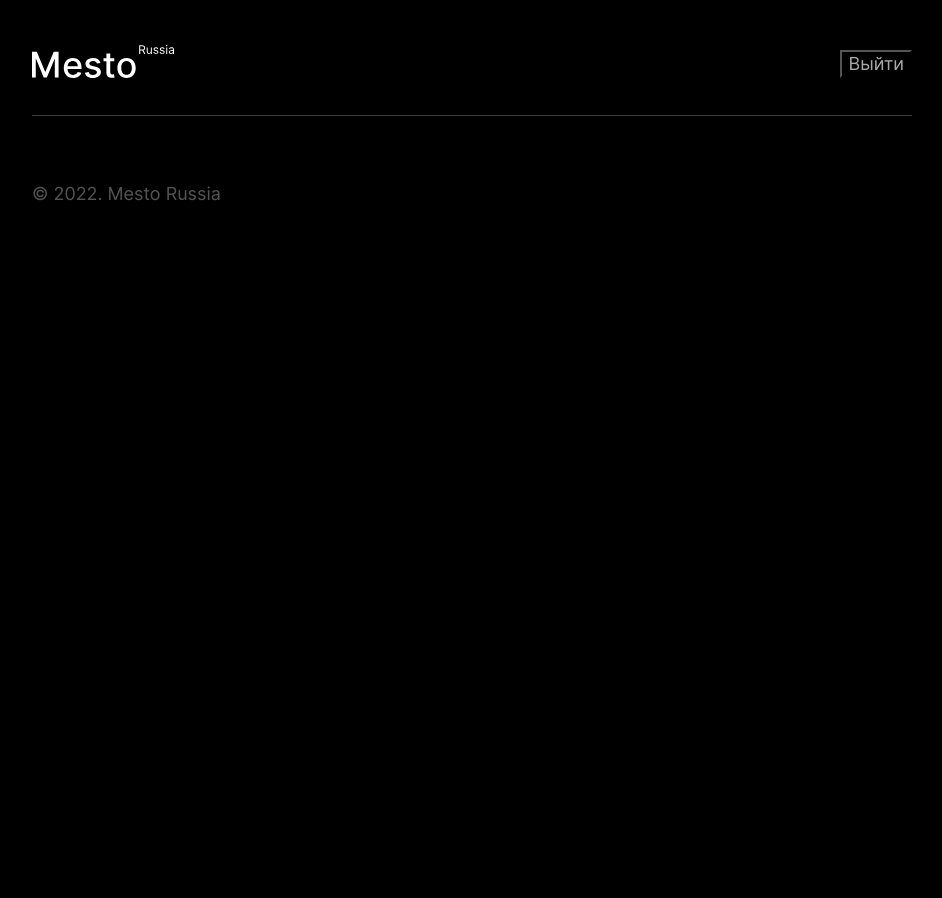
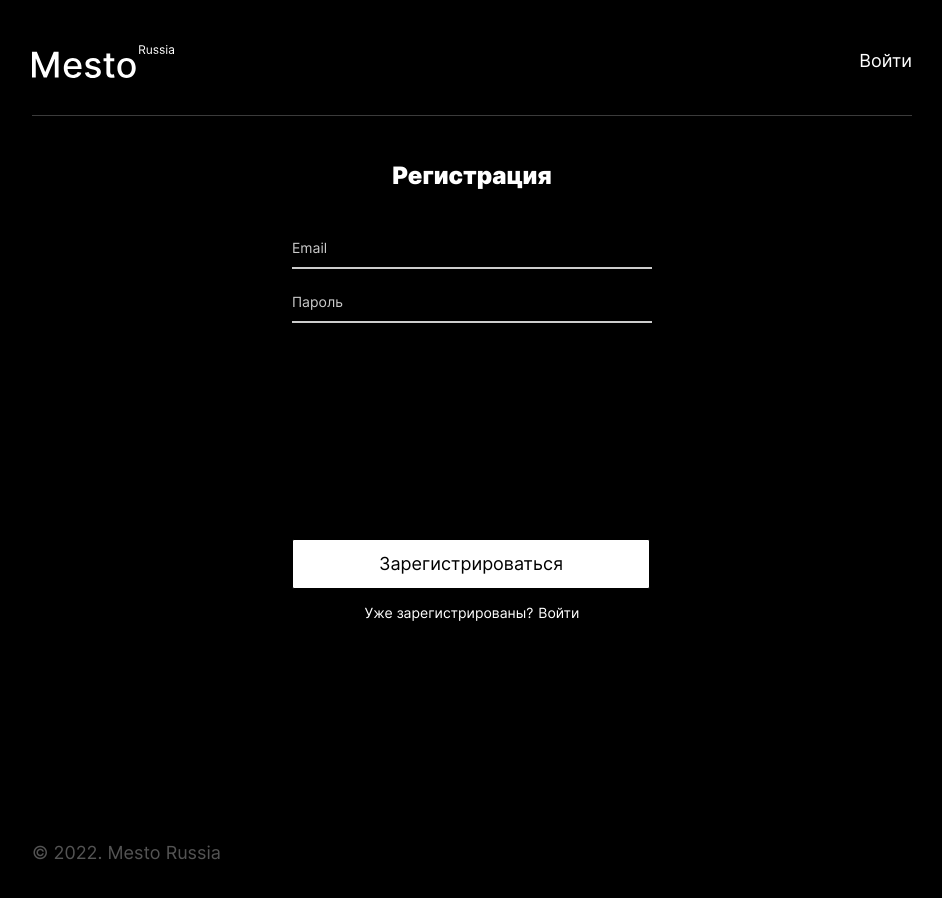
Before and after one commit to IrinaBIG/react-mesto-api-full, a React (Create React App) app in the folder frontend/: page /signup in a window 1280 px wide. Shown: the top 898 px of the page, without its empty margins (168-1110 px from the left). Before the commit the page ends 800 px from the top, so only its background shows below. Built offline with nearby package versions, Linux system fonts and the light colour scheme; no server answers.

Commit message:
fix перед деплоем

```diff
--- a/frontend/package.json
+++ b/frontend/package.json
@@ -13,7 +13,7 @@
     "web-vitals": "^2.1.4"
   },
   "scripts": {
-    "start": "cross-env PORT=7777 react-scripts start",
+    "start": "cross-env PORT=7777 NODE_ENV='development' react-scripts start",
     "build": "react-scripts build",
     "test": "react-scripts test",
     "eject": "react-scripts eject"
--- a/frontend/src/components/App.js
+++ b/frontend/src/components/App.js
@@ -166,17 +166,15 @@ function App() {
     setSelectedCard({ isOpen: false, card: {} })
     setIsTooltipPopupOpen(false)
   }
+  console.log(process.env.NODE_ENV);
 
   function handleRegister(password, email) {
-    if (password, email) {
+
     auth.register(password, email)
       .then((res) => {
-          // console.log(res);
-          if (res) {
-            // console.log(res); //res.data
+        console.log(res.user);
         setIfRegOk(true);
-            history.push('/sign-in');
-          }
+        history.push('/signin');
       })
       .catch((err) => {
         setIfRegOk(false);
@@ -186,7 +184,6 @@ function App() {
         handleTooltipPlaceClick();
       })
   }
-  }
 
   function handleLogin(password, email) {
     if (!password || !email) {
@@ -194,7 +191,6 @@ function App() {
     }
     auth.authorize(password, email)
       .then((data) => {
-        // console.log(data)
         if (data.token) {
           localStorage.setItem('token', data.token);
           setLoggedIn(true);
@@ -224,8 +220,6 @@ function App() {
       auth.checkToken(jwt)
         .then((res) => {
           if (res) {
-            // console.dir(res)
-            // const email = (res.data.email); 2910
             const email = (res.email);
             setEmail(email);
             setLoggedIn(true);
@@ -259,18 +253,18 @@ function App() {
               cards={cards}
             />
 
-            <Route path="/sign-up">
+            <Route path="/signup">
               <Register
                 handleRegister={handleRegister}
               />
             </Route>
 
-            <Route path="/sign-in">
+            <Route path="/signin">
               <Login handleLogin={handleLogin} />
             </Route>
 
             <Route exact path="/">
-              {loggedIn ? <Redirect to="/main" /> : <Redirect to="/sign-in" />}
+              {loggedIn ? <Redirect to="/main" /> : <Redirect to="/signin" />}
             </Route>
 
           </Switch>
--- a/frontend/src/components/Header.js
+++ b/frontend/src/components/Header.js
@@ -8,7 +8,7 @@ function Header({ email }) {
 
     function onSignOut() {
         localStorage.removeItem('token');
-        history.push('/sign-in');
+        history.push('/signin');
     }
 
     return (
@@ -16,14 +16,14 @@ function Header({ email }) {
             <img className="logo" src={headerLogo} alt="логотип Mesto" />
             <Switch>
 
-                <Route path="/sign-in">
-                    <Link to="/sign-up" className="header__link">
+                <Route path="/signin">
+                    <Link to="/signup" className="header__link">
                         Регистрация
                     </Link>
                 </Route>
 
-                <Route path="/sign-up">
-                    <Link to="/sign-in" className="header__link">
+                <Route path="/signup">
+                    <Link to="/signin" className="header__link">
                         Войти
                     </Link>
                 </Route>
--- a/frontend/src/components/ProtectedRoute.js
+++ b/frontend/src/components/ProtectedRoute.js
@@ -5,7 +5,7 @@ function ProtectedRoute({ component: Component, ...props }) {
     return (
         <Route>
             {() =>
-                props.loggedIn ? <Component {...props} /> : <Redirect to="/sign-in" />
+                props.loggedIn ? <Component {...props} /> : <Redirect to="/signin" />
             }
         </Route>
     );
--- a/frontend/src/components/Register.js
+++ b/frontend/src/components/Register.js
@@ -45,7 +45,7 @@ function Register({ handleRegister }) {
             </form>
             <div className="start-page__signin">
                 <p>Уже зарегистрированы?</p>
-                <Link to="/sign-in" className="start-page__register-link">Войти</Link>
+                <Link to="/signin" className="start-page__register-link">Войти</Link>
             </div>
         </div>
     );
--- a/frontend/src/utils/constants.js
+++ b/frontend/src/utils/constants.js
@@ -21,3 +21,5 @@ export const registerStartingValues = {
     errValues: { emailInput: '', passwordInput: '' },
     errStates: { emailInput: false, passwordInput: false }
 }
+
+// export const BASE_URL = process.env.NODE_ENV === 'development' ? 'http://localhost:5555' : ''; //htttps back
```
Also changed, not shown: 2 other files (tests, documents, lock files or other folders). Lines whose indentation alone changed are shown as unchanged.
